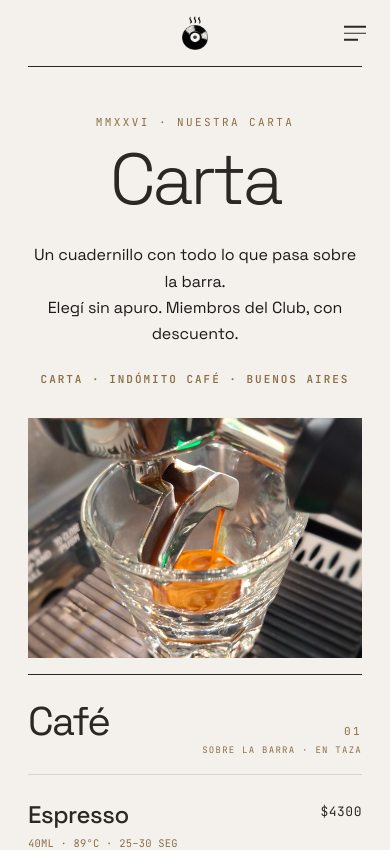
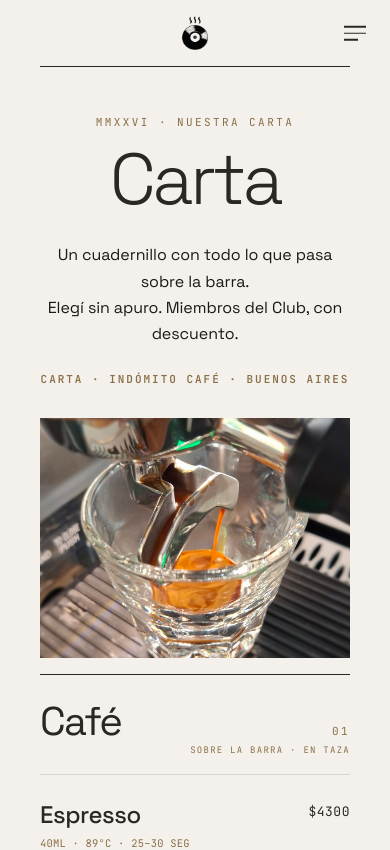
Before and after one commit to jorferra/indomito-website, a React (Vite) app: page /#/carta in a window 390 px wide. Shown: the top 850 px of the page. Built offline with nearby package versions, Linux system fonts and the light colour scheme.

Commit message:
Tighten Carta mobile item spacing

```diff
--- a/src/carta-v1-remixes.jsx
+++ b/src/carta-v1-remixes.jsx
@@ -7,6 +7,7 @@ const TV1 = INDOMITO_TOKENS;
 
 // ── shared atoms ──────────────────────────────────────────────
 function V1Item({it, showRecipe=true, dense=false}) {
+  const isMobile = useIsMobile();
   return (
     <div style={{display:'grid', gridTemplateColumns:'1fr auto', gap:'0 24px',
                  alignItems:'baseline', padding: dense ? '12px 0' : '18px 0',
@@ -34,7 +35,14 @@ function V1Item({it, showRecipe=true, dense=false}) {
           </div>
         )}
       </div>
-      <div style={{fontFamily:TV1.mono, fontSize:13, letterSpacing:'.04em', alignSelf:'start', paddingTop:4}}>
+      <div style={{
+        fontFamily:TV1.mono,
+        fontSize:13,
+        letterSpacing:'.04em',
+        alignSelf:'start',
+        paddingTop:4,
+        paddingLeft: isMobile ? 8 : 0,
+      }}>
         {it.price}
       </div>
     </div>
@@ -62,7 +70,7 @@ function V1ColHeader({num, title, desc, rule='heavy'}) {
 // pages with an asymmetric 2-col split (wide bebidas / narrow sides).
 function CartaV1b() {
   const isMobile = useIsMobile();
-  const sidePad = isMobile ? 28 : 48;
+  const sidePad = isMobile ? 40 : 48;
   return (
     <div className="idm-root v1b-scope" style={{width:'100%'}}>
       <style>{`
```
